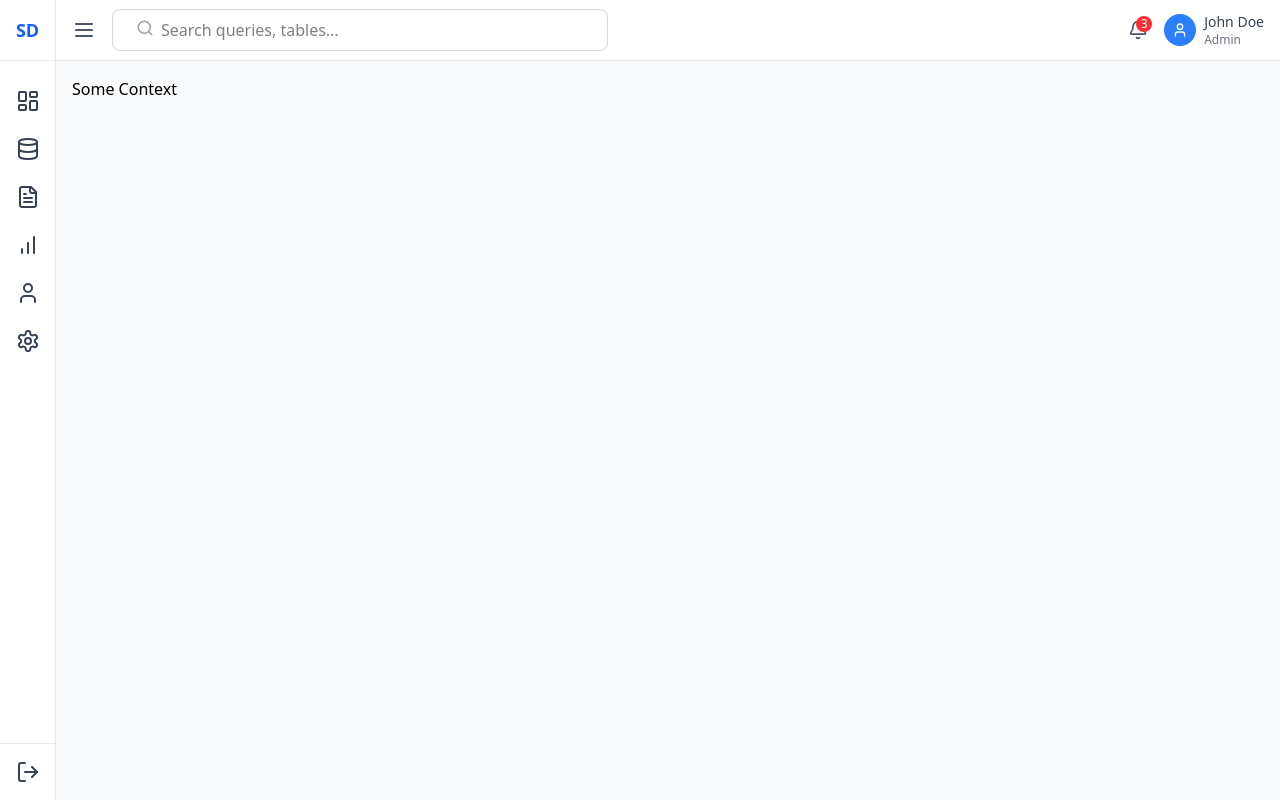
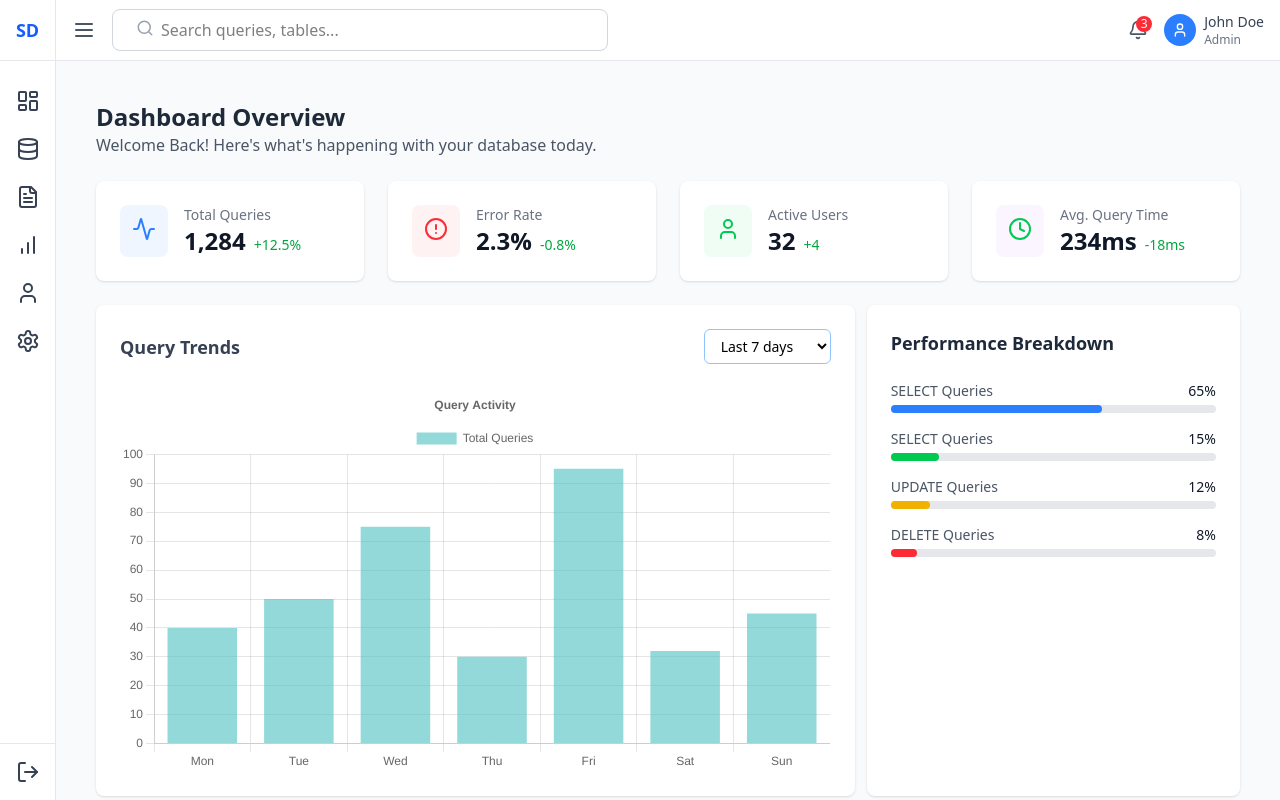
Before and after one commit to nsr7t/SQL-dashboard, a React (Vite) app in the folder frontend/: page /dashboard in a window 1280 px wide. Built offline with nearby package versions, Linux system fonts and the light colour scheme.

Commit message:
Added half of dashboard page

```diff
--- a/frontend/package.json
+++ b/frontend/package.json
@@ -11,8 +11,10 @@
   },
   "dependencies": {
     "@tailwindcss/vite": "^4.1.4",
+    "chart.js": "^4.4.9",
     "lucide-react": "^0.488.0",
     "react": "^19.0.0",
+    "react-chartjs-2": "^5.3.0",
     "react-dom": "^19.0.0",
     "react-router": "^7.5.0",
     "react-router-dom": "^7.5.0",
--- a/frontend/src/App.jsx
+++ b/frontend/src/App.jsx
@@ -1,11 +1,14 @@
 import { BrowserRouter } from "react-router"
 import Layout from "./components/layout/Layout"
+import Dashboard from "./pages/Dashboard"
 
 function App() {
     return (
         <BrowserRouter>
             <div className="flex">
-                <Layout>Some Context</Layout>
+                <Layout>
+                    <Dashboard />
+                </Layout>
             </div>
         </BrowserRouter>
     )
--- /dev/null
+++ b/frontend/src/components/ui/DashboardCard.jsx
@@ -0,0 +1,74 @@
+import {
+    ActivityIcon,
+    AlertCircleIcon,
+    ClockIcon,
+    UserIcon,
+} from "lucide-react"
+
+function DashboardCard() {
+    // When backend is set up some data will be calculated
+    const cardData = [
+        {
+            title: "Total Queries",
+            value: "1,284",
+            change: "+12.5%",
+            positive: true,
+            icon: <ActivityIcon className="text-blue-500" />,
+            bgColor: "bg-blue-50",
+        },
+        {
+            title: "Error Rate",
+            value: "2.3%",
+            change: "-0.8%",
+            positive: true,
+            icon: <AlertCircleIcon className="text-red-500" />,
+            bgColor: "bg-red-50",
+        },
+        {
+            title: "Active Users",
+            value: "32",
+            change: "+4",
+            positive: true,
+            icon: <UserIcon className="text-green-500" />,
+            bgColor: "bg-green-50",
+        },
+        {
+            title: "Avg. Query Time",
+            value: "234ms",
+            change: "-18ms",
+            positive: true,
+            icon: <ClockIcon className="text-green-500" />,
+            bgColor: "bg-purple-50",
+        },
+    ]
+    return (
+        <div className="grid grid-cols-1 gap-6 md:grid-cols-2 lg:grid-cols-4">
+            {cardData.map((item, index) => (
+                <div className="rounded-lg bg-white p-6 shadow" key={index}>
+                    <div className="item-center flex">
+                        <div className={`rounded-lg p-3 ${item.bgColor}`}>
+                            {item.icon}
+                        </div>
+                        <div className="ml-4">
+                            <h3 className="text-sm font-medium text-gray-500">
+                                {item.title}
+                            </h3>
+                            <div className="flex items-baseline">
+                                <p className="text-2xl font-semibold text-gray-900">
+                                    {item.value}
+                                </p>
+                                <p
+                                    className={`ml-2 text-sm font-medium ${item.positive ? "text-green-600" : `text-red-600`}`}
+                                >
+                                    {item.change}
+                                </p>
+                            </div>
+                        </div>
+                    </div>
+                </div>
+            ))}
+        </div>
+    )
+}
+
+export default DashboardCard
--- /dev/null
+++ b/frontend/src/components/ui/LineGraph.jsx
@@ -0,0 +1,24 @@
+function LineGraph({ percentage, title, bgColor }) {
+    return (
+        <div>
+            <div className="mb-1 flex justify-between">
+                <span className="text-sm font-medium text-gray-600">
+                    {title}
+                </span>
+                <span className="text-sm font-medium text-gray-900">
+                    {percentage}%
+                </span>
+            </div>
+            <div className="h-2 w-full rounded-full bg-gray-200">
+                <div
+                    className={`h-2 rounded-full ${bgColor}`}
+                    style={{
+                        width: `${percentage}%`,
+                    }}
+                ></div>
+            </div>
+        </div>
+    )
+}
+
+export default LineGraph
--- /dev/null
+++ b/frontend/src/pages/Dashboard.jsx
@@ -0,0 +1,156 @@
+import DashboardCard from "../components/ui/DashboardCard"
+import { Bar } from "react-chartjs-2"
+import {
+    Chart as ChartJs,
+    CategoryScale,
+    LinearScale,
+    BarElement,
+    Title,
+    Tooltip,
+    Legend,
+} from "chart.js"
+import { useState } from "react"
+import LineGraph from "../components/ui/LineGraph"
+
+ChartJs.register(CategoryScale, LinearScale, BarElement, Title, Tooltip, Legend)
+
+function Dashboard() {
+    const [timeFrame, setTimeFrame] = useState("7")
+    function getData() {
+        switch (timeFrame) {
+            case "7":
+                return {
+                    labels: ["Mon", "Tue", "Wed", "Thu", "Fri", "Sat", "Sun"],
+                    datasets: [
+                        {
+                            label: "Total Queries",
+                            data: [40, 50, 75, 30, 95, 32, 45],
+                            backgroundColor: "rgba(75,192,192,0.6)",
+                        },
+                    ],
+                }
+            case "30":
+                return {
+                    labels: Array.from({ length: 30 }, (_, i) => {
+                        const date = new Date()
+                        date.setDate(date.getDate() - (29 - i))
+                        return date.toLocaleDateString("en-US", {
+                            month: "short",
+                            day: "numeric",
+                        })
+                    }),
+                    datasets: [
+                        {
+                            label: "Total Queries",
+                            data: Array.from({ length: 30 }, () =>
+                                Math.floor(Math.random() * 4000),
+                            ),
+                            backgroundColor: "rgba(75,192,192,0.6)",
+                        },
+                    ],
+                }
+
+            case "90":
+                return {
+                    labels: Array.from({ length: 90 }, (_, i) => {
+                        {
+                            const date = new Date()
+                            date.setDate(date.getDate() - (29 - i))
+                            return date.toLocaleDateString("en-US", {
+                                month: "short",
+                                day: "numeric",
+                            })
+                        }
+                    }),
+                    datasets: [
+                        {
+                            label: "Total Queries",
+                            data: Array.from({ length: 90 }, () =>
+                                Math.floor(Math.random() * 4000),
+                            ),
+                            backgroundColor: "rgba(75,192,192,0.6)",
+                        },
+                    ],
+                }
+            default:
+                return {}
+        }
+    }
+
+    const chartOptions = {
+        responsive: true,
+        maintainAspectRatio: false,
+
+        plugins: {
+            legend: { position: "top" },
+            title: { display: true, text: "Query Activity" },
+        },
+    }
+
+    return (
+        <div className="space-y-6 p-6">
+            <div>
+                <h1 className="text-2xl font-black text-gray-800">
+                    Dashboard Overview
+                </h1>
+                <p className="mb-2 text-gray-600">
+                    Welcome Back! Here's what's happening with your database
+                    today.
+                </p>
+            </div>
+            <DashboardCard />
+            <div className="grid grid-cols-1 gap-3 lg:grid-cols-3">
+                <div className="rounded-lg bg-white p-6 shadow lg:col-span-2">
+                    <div className="mb-6 flex items-center justify-between">
+                        <h2 className="text-lg font-semibold text-gray-700">
+                            Query Trends
+                        </h2>
+                        <select
+                            className="rounded-md border border-blue-300 px-3 py-1.5 text-sm"
+                            onChange={(e) => setTimeFrame(e.target.value)}
+                        >
+                            <option value="7">Last 7 days</option>
+
+                            <option value="30">Last 30 days</option>
+
+                            <option value="90">Last 90 days</option>
+                        </select>
+                    </div>
+
+                    <div className="h-80 w-full sm:h-96">
+                        <Bar data={getData()} options={chartOptions} />
+                    </div>
+                </div>
+                <div className="rounded-lg bg-white p-6 shadow">
+                    <h2 className="mb-6 text-lg font-semibold text-gray-800">
+                        Performance Breakdown
+                    </h2>
+                    <div className="space-y-4">
+                        <LineGraph
+                            title={"SELECT Queries"}
+                            percentage={65}
+                            bgColor={"bg-blue-500"}
+                        />
+                        <LineGraph
+                            title={"SELECT Queries"}
+                            percentage={15}
+                            bgColor={"bg-green-500"}
+                        />
+                        <LineGraph
+                            title={"UPDATE Queries"}
+                            percentage={12}
+                            bgColor={"bg-yellow-500"}
+                        />
+                        <LineGraph
+                            title={"DELETE Queries"}
+                            percentage={8}
+                            bgColor={"bg-red-500"}
+                        />
+                    </div>
+                </div>
+            </div>
+        </div>
+    )
+}
+
+export default Dashboard
--- a/frontend/vite.config.js
+++ b/frontend/vite.config.js
@@ -5,4 +5,8 @@ import tailwindcss from "@tailwindcss/vite"
 // https://vite.dev/config/
 export default defineConfig({
     plugins: [react(), tailwindcss()],
+    server: {
+        host: true, // or use '0.0.0.0'
+        port: 5173, // or whatever port you want
+    },
 })
```
Also changed, not shown: 1 other file (tests, documents, lock files or other folders).
